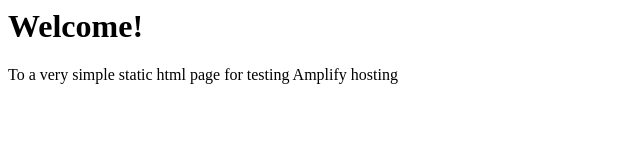
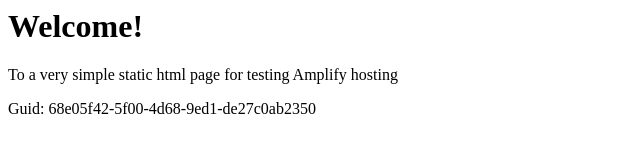
Before and after one commit to aws-aemilia-bom/Github-PR-Commit-Integration-Test-DoNotTouch-Gith-P5X5MO5I-v1-prod-ap-south-1, a website: page src/index.html in a window 1280 px wide. Shown: the whole page, without its empty margins (0-640 px from the left). Drawn offline with Linux system fonts and the light colour scheme.

Commit message:
commit from integ tests

```diff
--- a/src/index.html
+++ b/src/index.html
@@ -1,3 +1,5 @@
+
+
 <html lang="en">
 
 <head>
@@ -10,6 +12,6 @@
 <body>
     <h1>Welcome!</h1>
     <p>To a very simple static html page for testing Amplify hosting</p>
-</body>
+    <p>Guid: 68e05f42-5f00-4d68-9ed1-de27c0ab2350</p></body>
 
 </html>
```
